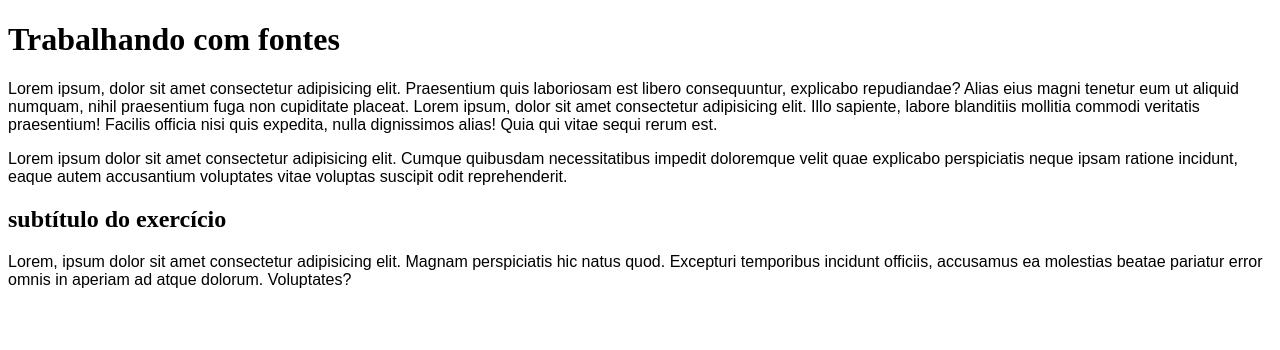
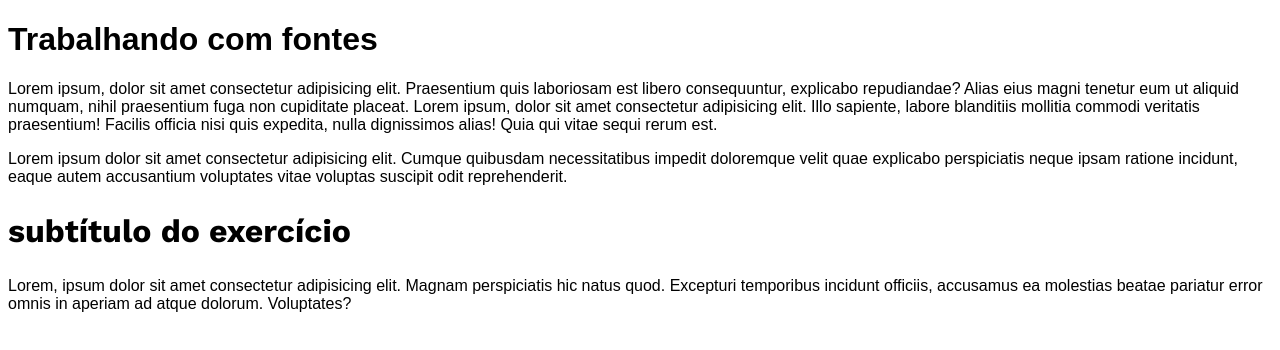
Before and after one commit to pedromsh/html-css, a plain HTML site: page exercícios/modulo02/ex017/fontes01.html in a window 1280 px wide. Drawn offline with nearby package versions, Linux system fonts and the light colour scheme.

Commit message:
use of shorthand and google font

```diff
--- a/exercícios/modulo02/ex017/fontes01.html
+++ b/exercícios/modulo02/ex017/fontes01.html
@@ -5,12 +5,27 @@
     <meta name="viewport" content="width=device-width, initial-scale=1.0">
     <title>Fontes em CSS</title>
     <style>
+        @import url('https://fonts.googleapis.com/css2?family=Work+Sans:ital,wght@0,100;0,300;0,400;0,500;0,600;0,700;0,800;0,900;1,100;1,300;1,400;1,600;1,700;1,800;1,900&display=swap');
+
         body {
             font-family: Arial, Helvetica, sans-serif;
         }
 
-        h1, h2 {
-            font-family: 'Times New Roman', Times, serif;
+        h1 {
+            /* shorthand font
+            - font-style -> font-weight -> font size -> font-family
+
+            font-family: 'Work Sans', sans-serif;
+            font-weight: bold;
+            font-size: 3em;
+            font-style: italic;
+            */
+
+            font: italic bold 3em 'Work Sans' sans-serif;
+        }
+
+        h2 {
+            font: bold 2em 'Work Sans';
         }
     </style>
 </head>
```
Also changed, not shown: exercícios/modulo02/ex018/fonte01.html (added, +25 -0 lines).
